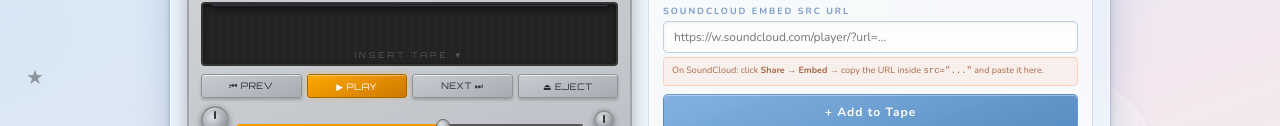
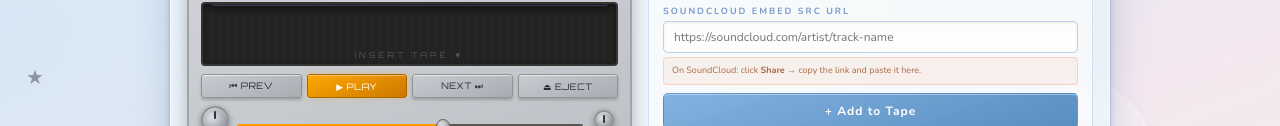
Before and after one commit to divs8233-lang/Casette, a plain HTML site: page index.html in a window 1280 px wide. Both pictures are taken after a click on the button "☁ SoundCloud". Shown: the part 256-382 px from the top of the page. Drawn offline with nearby package versions, Linux system fonts and the light colour scheme.

Commit message:
Add files via upload

```diff
--- a/app.js
+++ b/app.js
@@ -50,7 +50,7 @@
     if (hint) hint.style.display = 'none';
   } else {
     if (lbl)  lbl.textContent    = 'SoundCloud embed src URL';
-    if (inp)  inp.placeholder    = 'https://w.soundcloud.com/player/?url=...';
+    if (inp)  inp.placeholder    = 'https://soundcloud.com/artist/track-name';
     if (hint) hint.style.display = '';
   }
 }
--- a/index.html
+++ b/index.html
@@ -167,7 +167,7 @@
               <label class="fi" for="sUrl" id="sUrlLabel">YouTube URL</label>
               <input type="text" id="sUrl" placeholder="https://youtube.com/watch?v=...">
               <div id="scHint" style="display:none;font-size:9px;color:#aa6644;font-family:'Nunito',sans-serif;margin-top:4px;line-height:1.5;background:rgba(255,85,0,0.06);border:1px solid rgba(255,85,0,0.2);border-radius:4px;padding:6px 8px;">
-                On SoundCloud: click <strong>Share</strong> → <strong>Embed</strong> → copy the URL inside <code>src="..."</code> and paste it here.
+                On SoundCloud: click <strong>Share</strong> → copy the link and paste it here.
               </div>
               <button class="add-btn" onclick="addItem()">+ Add to Tape</button>
 
```
